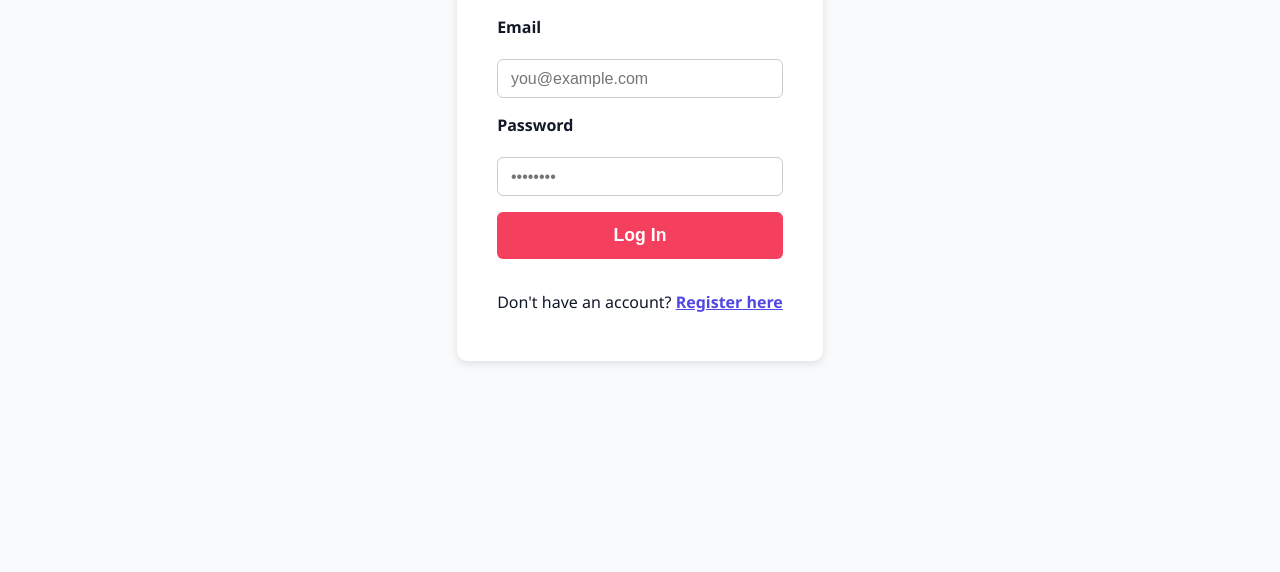
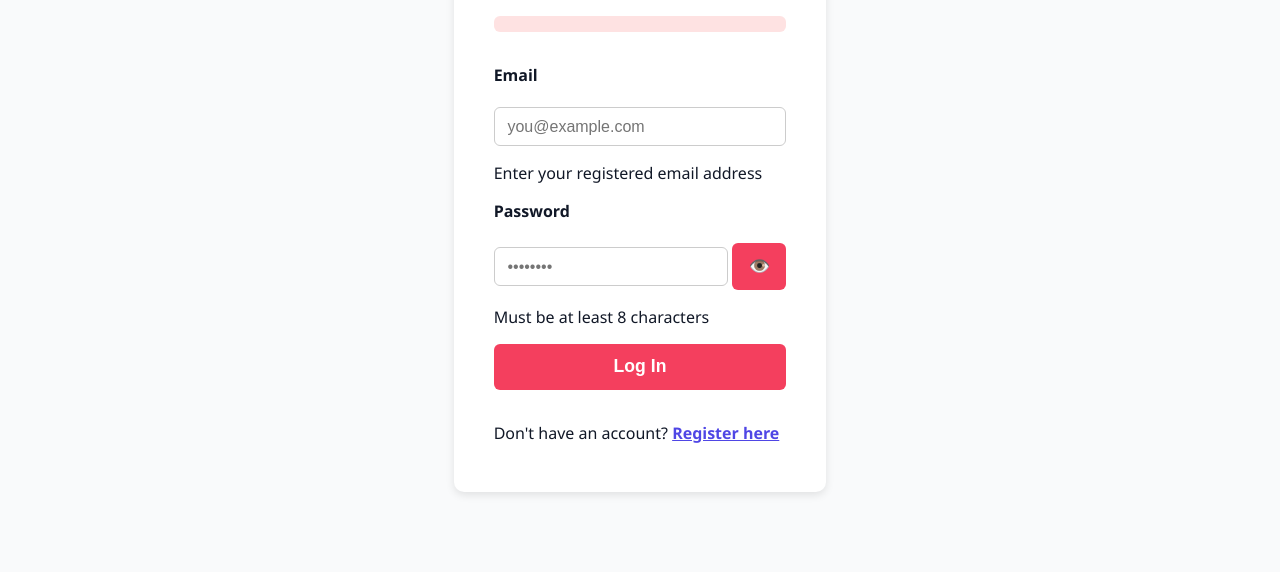
Before and after one commit to Davidk012/learningplatform, a plain HTML site: page index.html in a window 1280 px wide. Shown: the part 243-815 px from the top of the page. Drawn offline with Linux system fonts and the light colour scheme.

Commit message:
Update index.html

```diff
--- a/index.html
+++ b/index.html
@@ -3,27 +3,76 @@
 <head>
   <meta charset="UTF-8" />
   <meta name="viewport" content="width=device-width, initial-scale=1" />
-  <title>Vitus Tech - Login</title>
+  <meta name="description" content="Login to Vitus Tech Learning Platform - Empower your learning journey with our tools and resources." />
+  <title>Vitus Tech Learning Platform - Login</title>
+
+  <!-- Preload CSS for better performance -->
+  <link rel="preload" href="styles.css" as="style" />
   <link rel="stylesheet" href="styles.css" />
 </head>
 <body>
   <header>
     <h1>Vitus Tech Learning Platform</h1>
   </header>
+
   <main>
-    <form id="loginForm" aria-label="Login form">
+    <form id="loginForm" aria-label="Login form" novalidate>
       <h2 class="section-title">Login</h2>
-      <div id="loginError" class="error-message" style="display:none;"></div>
+
+      <!-- Error message with ARIA attributes -->
+      <div id="loginError" class="error-message hidden" role="alert" aria-live="assertive"></div>
+
+      <!-- Email field with client-side validation -->
       <label for="loginEmail">Email</label>
-      <input type="email" id="loginEmail" name="loginEmail" placeholder="you@example.com" required autocomplete="username" />
+      <input
+        type="email"
+        id="loginEmail"
+        name="loginEmail"
+        placeholder="you@example.com"
+        required
+        pattern="[a-z0-9._%+-]+@[a-z0-9.-]+\.[a-z]{2,}$"
+        title="Please enter a valid email address"
+        autocomplete="username"
+        aria-describedby="emailHelp"
+      />
+      <div id="emailHelp" class="input-hint">Enter your registered email address</div>
+
+      <!-- Password field with visibility toggle -->
       <label for="loginPassword">Password</label>
-      <input type="password" id="loginPassword" name="loginPassword" placeholder="••••••••" required autocomplete="current-password" />
-      <button type="submit">Log In</button>
-      <p style="text-align:center; margin-top:1rem;">
+      <div class="password-container">
+        <input
+          type="password"
+          id="loginPassword"
+          name="loginPassword"
+          placeholder="••••••••"
+          required
+          minlength="8"
+          autocomplete="current-password"
+          aria-describedby="passwordHelp"
+        />
+        <button
+          type="button"
+          id="togglePassword"
+          class="password-toggle"
+          aria-label="Show password"
+          aria-pressed="false"
+        >
+          👁️
+        </button>
+      </div>
+      <div id="passwordHelp" class="input-hint">Must be at least 8 characters</div>
+
+      <!-- Submit button with accessible label -->
+      <button type="submit" aria-label="Submit login form">Log In</button>
+
+      <!-- Registration link with proper styling -->
+      <p class="center-text">
         Don't have an account? <a href="register.html" class="toggle-link">Register here</a>
       </p>
     </form>
   </main>
-  <script src="auth.js"></script>
+
+  <!-- Defer script loading -->
+  <script src="auth.js" defer></script>
 </body>
 </html>
```
